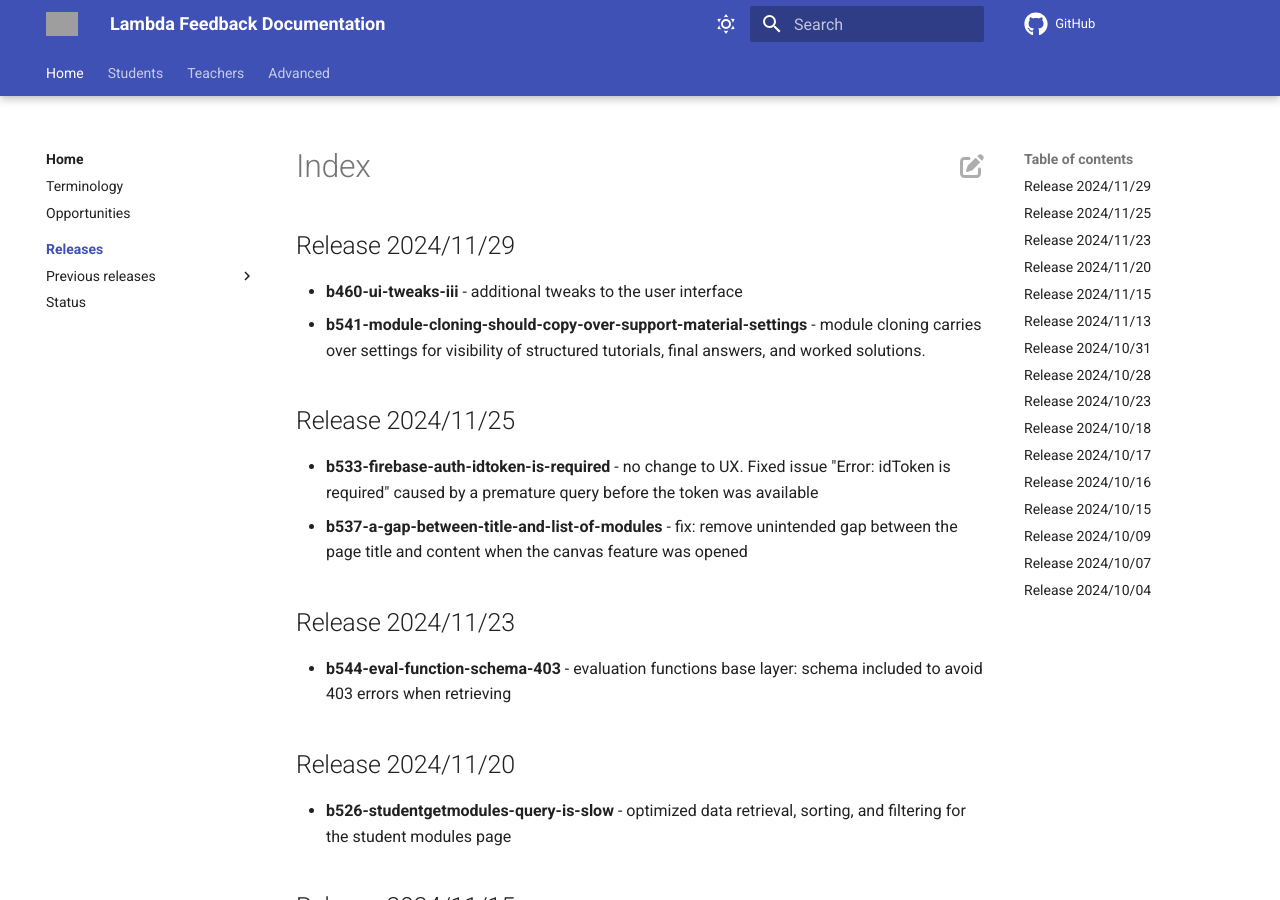
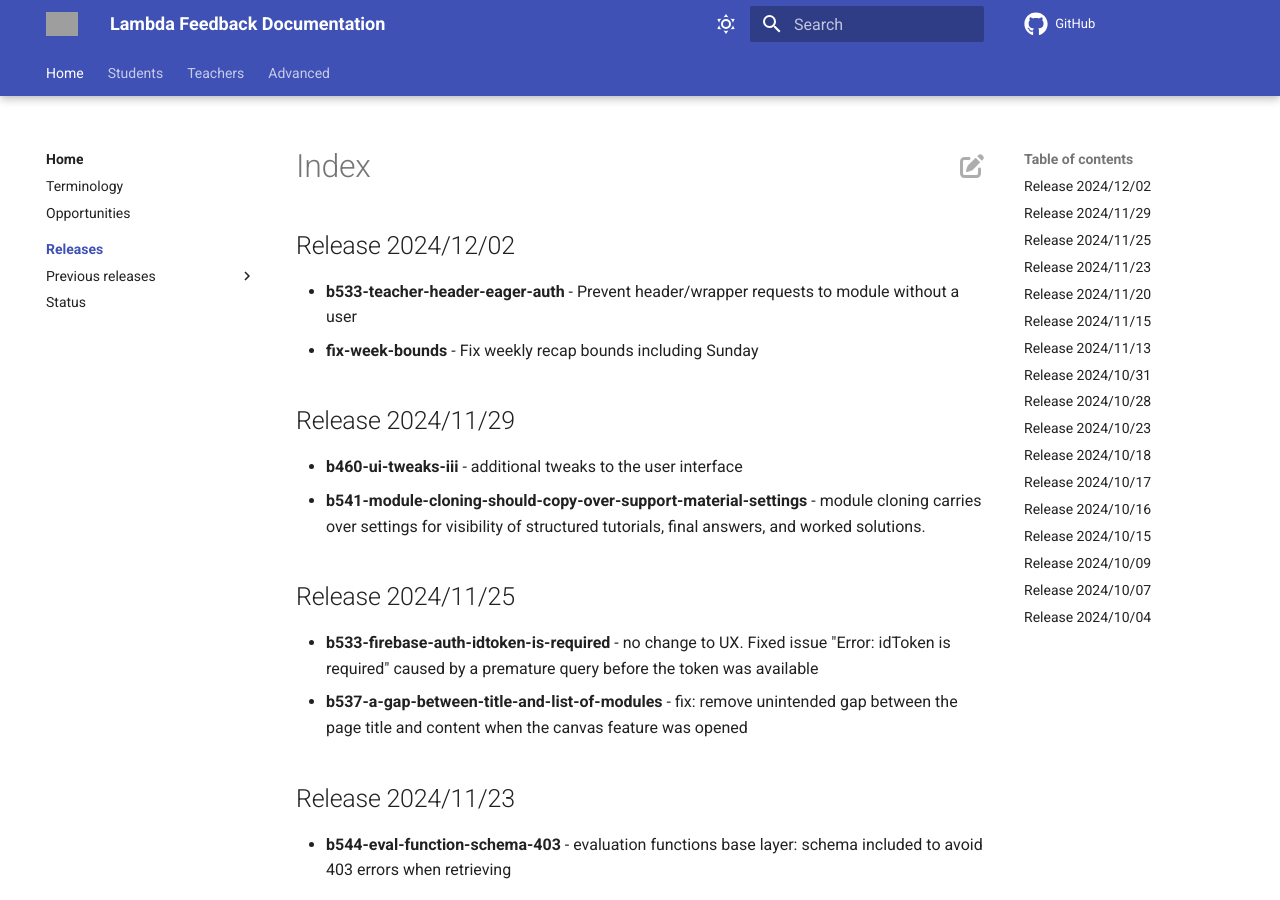
Before and after one commit to lambda-feedback/user-documentation, an MkDocs documentation site: the page built from docs/releases/index.md, in a window 1280 px wide and 900 px high. Built offline with MkDocs 1.6.1 and Material for MkDocs 9.7.7, drawn with Linux system fonts in a browser that asks for light colours; comment, search, counter and statistics services are not loaded; grey boxes are pictures that could not be loaded.

Commit message:
release 2024-12-02

```diff
--- a/docs/releases/index.md
+++ b/docs/releases/index.md
@@ -1,3 +1,8 @@
+## Release 2024/12/02
+
+- **b533-teacher-header-eager-auth** - Prevent header/wrapper requests to module without a user
+- **fix-week-bounds** - Fix weekly recap bounds including Sunday
+
 ## Release 2024/11/29
 
 - **b460-ui-tweaks-iii** - additional tweaks to the user interface
```
